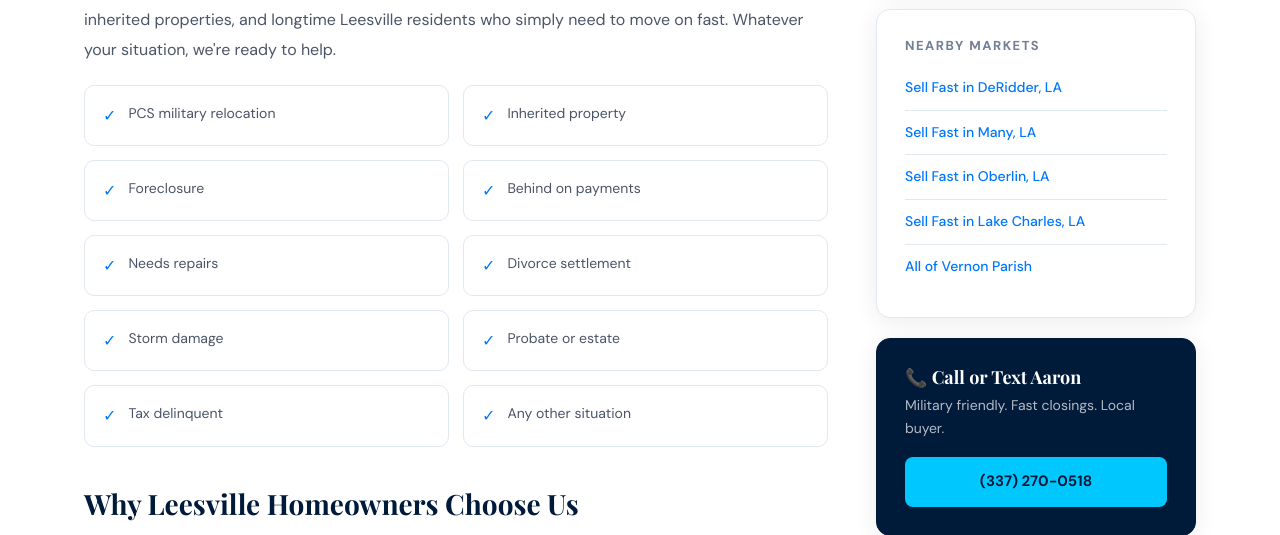
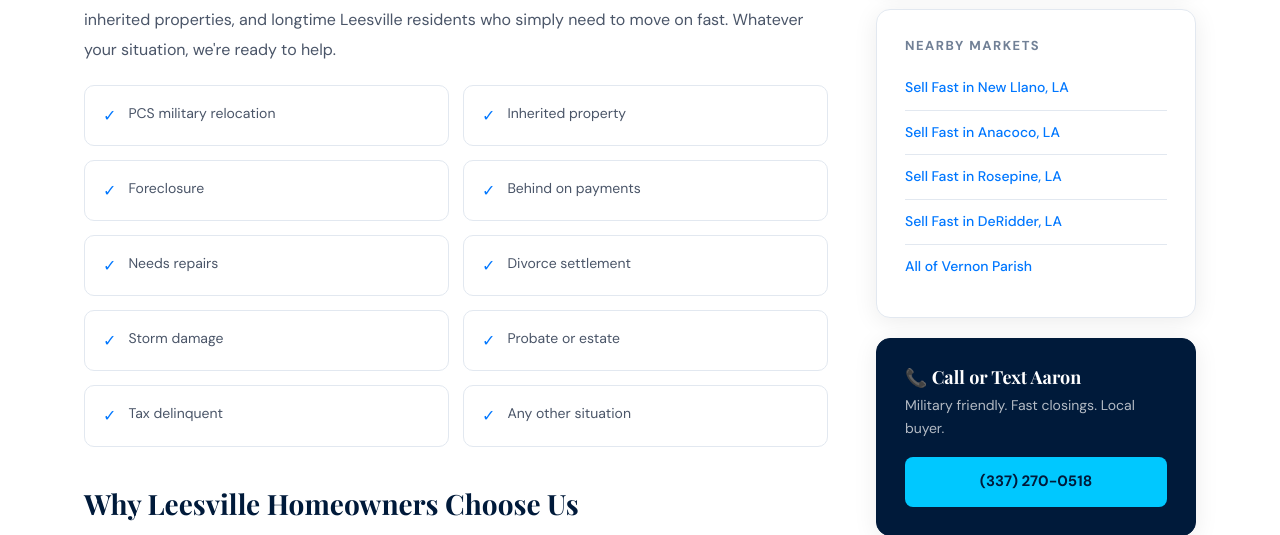
Before and after one commit to Armstrongrealestate/Website, a Flask app: page /blog/sell-my-house-fast-leesville in a window 1280 px wide. Shown: the part 993-1528 px from the top of the page. Run offline with Flask 3, Linux system fonts and the light colour scheme.

Commit message:
Cross-link Leesville to New Llano, Anacoco, Rosepine

```diff
--- a/templates/blog_leesville.html
+++ b/templates/blog_leesville.html
@@ -168,10 +168,10 @@
       <div class="sidebar-card">
         <h4 style="font-family:'DM Sans',sans-serif;font-size:13px;font-weight:700;text-transform:uppercase;letter-spacing:1.5px;color:var(--text-light);margin-bottom:12px;">Nearby Markets</h4>
         <ul class="sidebar-links">
+          <li><a href="/blog/sell-my-house-fast-new-llano">Sell Fast in New Llano, LA</a></li>
+          <li><a href="/blog/sell-my-house-fast-anacoco">Sell Fast in Anacoco, LA</a></li>
+          <li><a href="/blog/sell-my-house-fast-rosepine">Sell Fast in Rosepine, LA</a></li>
           <li><a href="/blog/sell-my-house-fast-deridder">Sell Fast in DeRidder, LA</a></li>
-          <li><a href="/blog/sell-my-house-fast-many-la">Sell Fast in Many, LA</a></li>
-          <li><a href="/blog/sell-my-house-fast-oberlin-la">Sell Fast in Oberlin, LA</a></li>
-          <li><a href="/blog/sell-my-house-fast-lake-charles">Sell Fast in Lake Charles, LA</a></li>
           <li><a href="/parish/vernon">All of Vernon Parish</a></li>
         </ul>
       </div>
```
